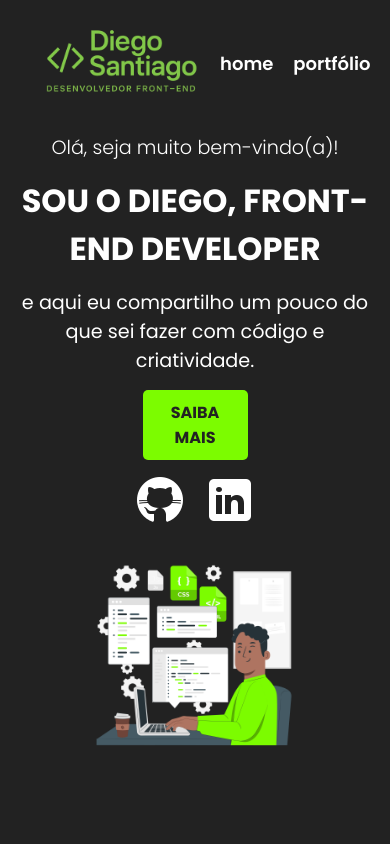
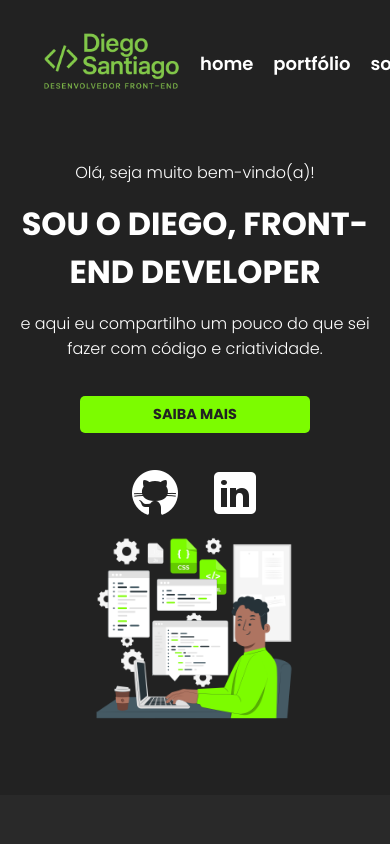
Before and after one commit to diegosantiago92/portfolio-site, a Next.js app: page / in a window 390 px wide. Shown: the top 844 px of the page. Built offline with nearby package versions, Linux system fonts and the light colour scheme.

Commit message:
Atualização do README e melhorias no layout do portfólio, incluindo ajustes de responsividade e correções de estilo.

```diff
--- a/src/app/page.js
+++ b/src/app/page.js
@@ -2,7 +2,7 @@ import estilos from "./page.module.css";
 import Image from 'next/image';
 import ImageBanner from '/public/img-banner.png';
 import Github from '/public/github-icon.png';
-import Linkedin from '/public/linkedin-icon.png'
+import Linkedin from '/public/linkedin-icon.png';
 
 export default function Home() {
   return (
@@ -15,12 +15,17 @@ export default function Home() {
             <p>e aqui eu compartilho um pouco do que sei fazer com código e criatividade.</p>
             <a href="/sobre" className={estilos.saiba_mais}>SAIBA MAIS</a>
             <div className={estilos.redes_sociais}>
-          <a href="https://github.com/diegosantiago92" target="_blank"><Image src={Github} alt="GitHub"/></a>
-          <a href="https://www.linkedin.com/in/disantiagodev/" target="_blank"><Image src={Linkedin} alt="LinkedIn"/></a>
+              <a href="https://github.com/diegosantiago92" target="_blank" rel="noopener noreferrer">
+                <Image src={Github} alt="GitHub" />
+              </a>
+              <a href="https://www.linkedin.com/in/disantiagodev/" target="_blank" rel="noopener noreferrer">
+                <Image src={Linkedin} alt="LinkedIn" />
+              </a>
             </div>
           </div>
+
           <div className={estilos.image_banner}>
-          <Image src={ImageBanner} alt="Banner"/>
+            <Image src={ImageBanner} alt="Banner" />
           </div>
         </div>
       </section>
--- a/src/app/page.module.css
+++ b/src/app/page.module.css
@@ -1,28 +1,30 @@
 .fundo {
   width: 100%;
-  height: 100vh;
+  min-height: 100vh;
   background: #222222;
   display: flex;
   justify-content: center;
   align-items: center;
+  padding: 100px 20px 40px 20px;
 }
 
 .home {
   display: grid;
-  grid-template-columns: 1fr 1fr;
+  grid-template-columns: repeat(auto-fit, minmax(280px, 1fr));
   align-items: center;
   gap: 20px;
   max-width: 1200px;
   width: 100%;
-  padding: 20px;
 }
-.image_banner img{
+
+.image_banner img {
   max-width: 100%;
   height: auto;
   display: block;
+  margin: 0 auto;
 }
 
-.banner_titulo{
+.banner_titulo {
   display: flex;
   flex-direction: column;
   gap: 15px;
@@ -32,11 +34,10 @@
 .banner_titulo p {
   color: #ffffff;
   text-align: left;
-
 }
 
 .banner_titulo h1 {
-  font-size: clamp(1.2rem, 2vw + 0.5rem, 0.5rem);
+  font-size: clamp(1rem, 2vw + 0.5rem, 1rem);
   font-weight: 200;
 }
 
@@ -46,51 +47,105 @@
 }
 
 .banner_titulo p {
-  font-size: clamp(1.2rem, 2vw + 0.5rem, 0.5rem);
+  font-size: clamp(1rem, 2vw + 0.5rem, 1rem);
+  font-weight: 200;
 }
-.saiba_mais{
+
+.saiba_mais {
   width: 230px;
+  max-width: 100%;
+  min-width: 180px;
   padding: 10px;
   border: none;
   border-radius: 5px;
-  background:#7CFC00;
+  background: #7CFC00;
   color: #222222;
   font-weight: 700;
   text-decoration: none;
   text-align: center;
+  cursor: pointer;
+  white-space: nowrap;
+  margin-top: 20px;
 }
 
-.redes_sociais{
-  display: grid;
-  grid-template-columns: auto 1fr;
+.redes_sociais {
+  display: flex;
   gap: 30px;
+  margin-top: 20px;
 }
 
-@media (max-width: 768px) {
+@media screen and (max-width: 1400px) {
+  .fundo {
+    align-items: flex-start;
+    padding-top: 200px;
+    min-height: fit-content;
+  }
+}
+@media screen and (max-width: 1200px) {
+  .fundo {
+    align-items: flex-start;
+    padding-top: 200px;
+    min-height: fit-content;
+  }
+  .home{
+    display: flex;
+    flex-direction: column;
+  }
+
+  .banner_titulo h1,
+  .banner_titulo p {
+    text-align: center;
+  }
+    .saiba_mais {
+    margin: 20px auto 0;
+    display: block;
+    font-size: 0.9rem;
+    padding: 8px 12px;
+  }
+   .redes_sociais {
+    justify-content: center;
+  }
+
+    .image_banner img {
+    max-width: 60%;
+  }
+}
+@media screen and (max-width: 768px) {
+  .fundo {
+    align-items: flex-start;
+    padding: 180px 20px 60px 20px;
+  }
+
   .home {
     grid-template-columns: 1fr;
     grid-template-rows: auto auto;
-    height: auto;
-    padding: 40px 20px;
-    margin-top: 50px;
+    gap: 0px;
   }
-  .image_banner img{
-    max-width: 60%;
-    margin: 0 auto;
-}
+
   .banner_titulo h1,
-  .banner_titulo p{
+  .banner_titulo p {
     text-align: center;
   }
-  .saiba_mais{
+
+  .saiba_mais {
+    margin: 20px auto 0;
     display: block;
-    margin: 0 auto;
-    width: 30%;
-    text-align: center;
+    font-size: 0.9rem;
+    padding: 8px 12px;
+  }
+
+  .redes_sociais {
+    justify-content: center;
+  }
+
+  .image_banner img {
+    max-width: 60%;
+  }
 }
 
-.redes_sociais{
-  margin: 0 auto;
-  gap: 20px;
+@media screen and (max-width: 468px) {
+  .fundo {
+    align-items: flex-start;
+    padding: 160px 20px 60px 20px;
+  }
 }
-}
--- a/src/componentes/FormularioContato/FormularioContato.module.css
+++ b/src/componentes/FormularioContato/FormularioContato.module.css
@@ -1,6 +1,6 @@
 .container {
   max-width: 500px;
-  margin: 0 auto;
+  margin: 200px auto;
   padding: 20px;
   text-align: center;
 }
--- a/src/componentes/Rodape/Rodape.module.css
+++ b/src/componentes/Rodape/Rodape.module.css
@@ -1,7 +1,7 @@
 .container_rodape {
     width: 100%;
     background-color: #292929;
-    padding: 60px 20px;
+    padding: 70px 20px;
     display: flex;
     justify-content: center;
 }
@@ -11,13 +11,13 @@
     align-items: center;
     justify-content: space-between;
     width: 100%;
-    gap: 60px; /* Espaço entre logo e conteúdo */
+    gap: 60px;
     max-width: 1024px;
 }
 
 .logo_rodape {
-    width: 200px;
-    height: 200px;
+    width: 180px;
+    height: 180px;
 }
 
 .container_infos {
@@ -49,7 +49,6 @@
     padding: 20px;
 }
 
-/* Responsivo - Tablets e abaixo */
 @media screen and (max-width: 850px) {
     .conteudo_rodape {
         flex-direction: column;
--- a/src/componentes/Topo/Topo.module.css
+++ b/src/componentes/Topo/Topo.module.css
@@ -1,4 +1,4 @@
-.container_topo{
+.container_topo {
     width: 100%;
     height: 15vh;
     background: #222222;
@@ -8,23 +8,24 @@
     text-decoration: none;
     padding: 0 20px;
     position: fixed;
-    z-index: 1;
+    top: 0;
+    z-index: 999px;
 }
 
-.container_topo img{
-    width: 200px;
-    height: 200px;
-    display: flex;
-    align-items: center;
+.container_topo img {
+    width: 180px;
+    height: 180px;
+    display: block;
+    object-fit: contain;
 }
-.links{
+.links {
     display: flex;
     justify-content: flex-end;
     gap: 20px;
     padding: 20px 0;
     width: 1024px;
 }
-.links a{
+.links a {
     text-decoration: none;
     color: #ffffff;
     font-weight: 600;
```
Also changed, not shown: src/app/portfolio/Portfolio.module.css (+23 -1 lines), src/app/sobre/Sobre.module.css (+23 -1 lines), 1 other file (tests, documents, lock files or other folders). Lines whose indentation alone changed are shown as unchanged.
